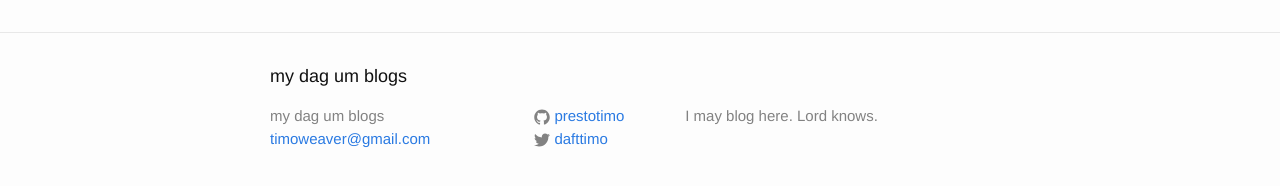
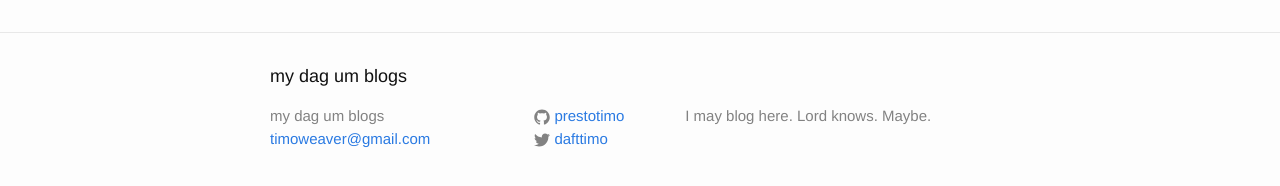
Before and after one commit to prestotimo/prestotimo.github.io, a Jekyll site: the page built from about.md, in a window 1280 px wide. Shown: the part 318-504 px from the top of the page. Built offline with Jekyll 4.4.1, drawn with Linux system fonts in a browser that asks for light colours.

Commit message:
please do
sdsdf

```diff
--- a/_config.yml
+++ b/_config.yml
@@ -9,7 +9,7 @@
 title: my dag um blogs
 email: timoweaver@gmail.com
 description: > # this means to ignore newlines until "baseurl:"
- I may blog here.  Lord knows.
+ I may blog here.  Lord knows. Maybe.
 baseurl: "" # the subpath of your site, e.g. /blog
 url: "http://yourdomain.com" # the base hostname & protocol for your site
 twitter_username: dafttimo
```
